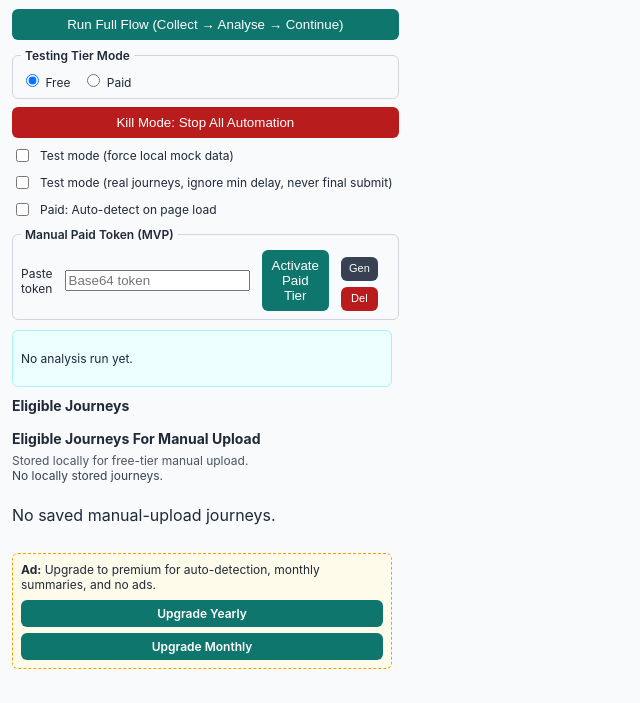
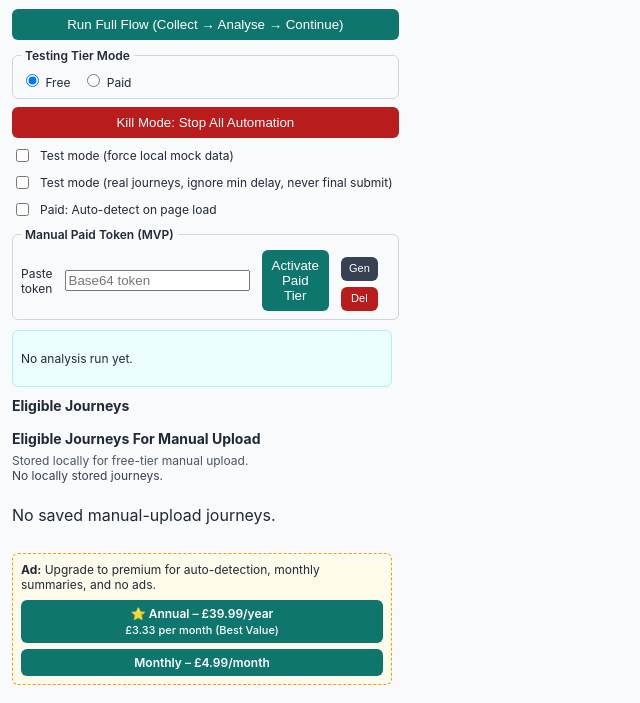
Before and after one commit to jamesrbrown34-code/tfl-delay-repay-extension, a website with bundled scripts: page src/popup.html in a window 1280 px wide. Shown: the part 97-800 px from the top of the page, without its empty margins (0-640 px from the left). Built offline with nearby package versions, Linux system fonts and the light colour scheme; some packages are replaced by stand-ins of ours; no server answers.

Commit message:
Add annual and monthly pricing copy to popup upgrade CTAs

```diff
--- a/src/popup.css
+++ b/src/popup.css
@@ -123,6 +123,17 @@ textarea {
   background: #115e59;
 }
 
+.plan-title {
+  display: block;
+}
+
+.plan-subtitle {
+  display: block;
+  margin-top: 2px;
+  font-size: 11px;
+  font-weight: 500;
+}
+
 .tier-mode {
   margin: 6px 0 0;
   font-size: 12px;
--- a/src/popup.html
+++ b/src/popup.html
@@ -74,8 +74,13 @@
       <aside id="adBanner" class="ad-banner">
         <strong>Ad:</strong> Upgrade to premium for auto-detection, monthly summaries, and no ads.
         <div class="upgrade-links" aria-label="Stripe upgrade options">
-          <a href="https://buy.stripe.com/14A8wQ1pM8ycbL45K8ejK01" target="_blank" rel="noopener noreferrer">Upgrade Yearly</a>
-          <a href="https://buy.stripe.com/eVq8wQgkGeWA3ey4G4ejK00" target="_blank" rel="noopener noreferrer">Upgrade Monthly</a>
+          <a href="https://buy.stripe.com/14A8wQ1pM8ycbL45K8ejK01" target="_blank" rel="noopener noreferrer">
+            <span class="plan-title">⭐ Annual – £39.99/year</span>
+            <span class="plan-subtitle">£3.33 per month (Best Value)</span>
+          </a>
+          <a href="https://buy.stripe.com/eVq8wQgkGeWA3ey4G4ejK00" target="_blank" rel="noopener noreferrer">
+            <span class="plan-title">Monthly – £4.99/month</span>
+          </a>
         </div>
       </aside>
     </main>
```
